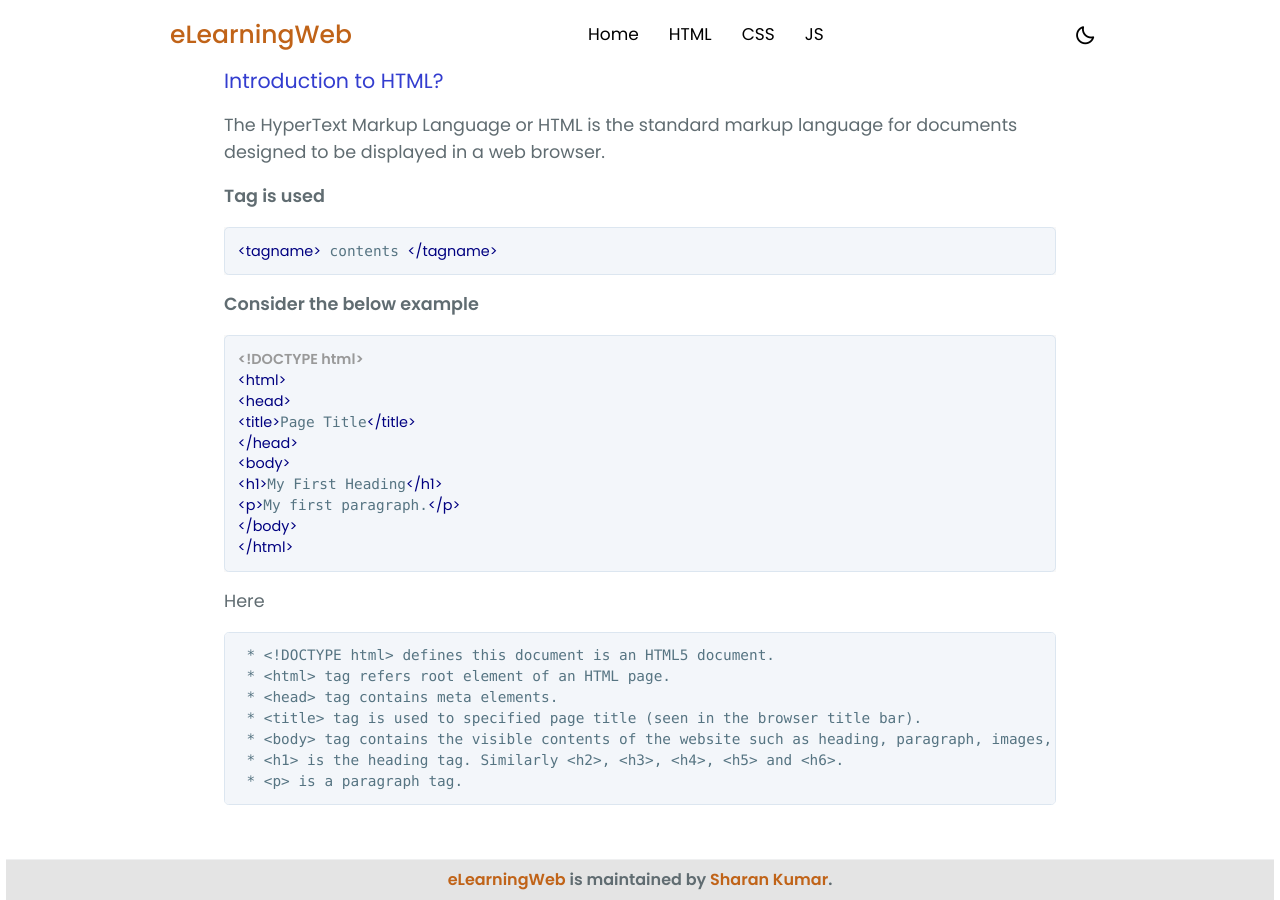
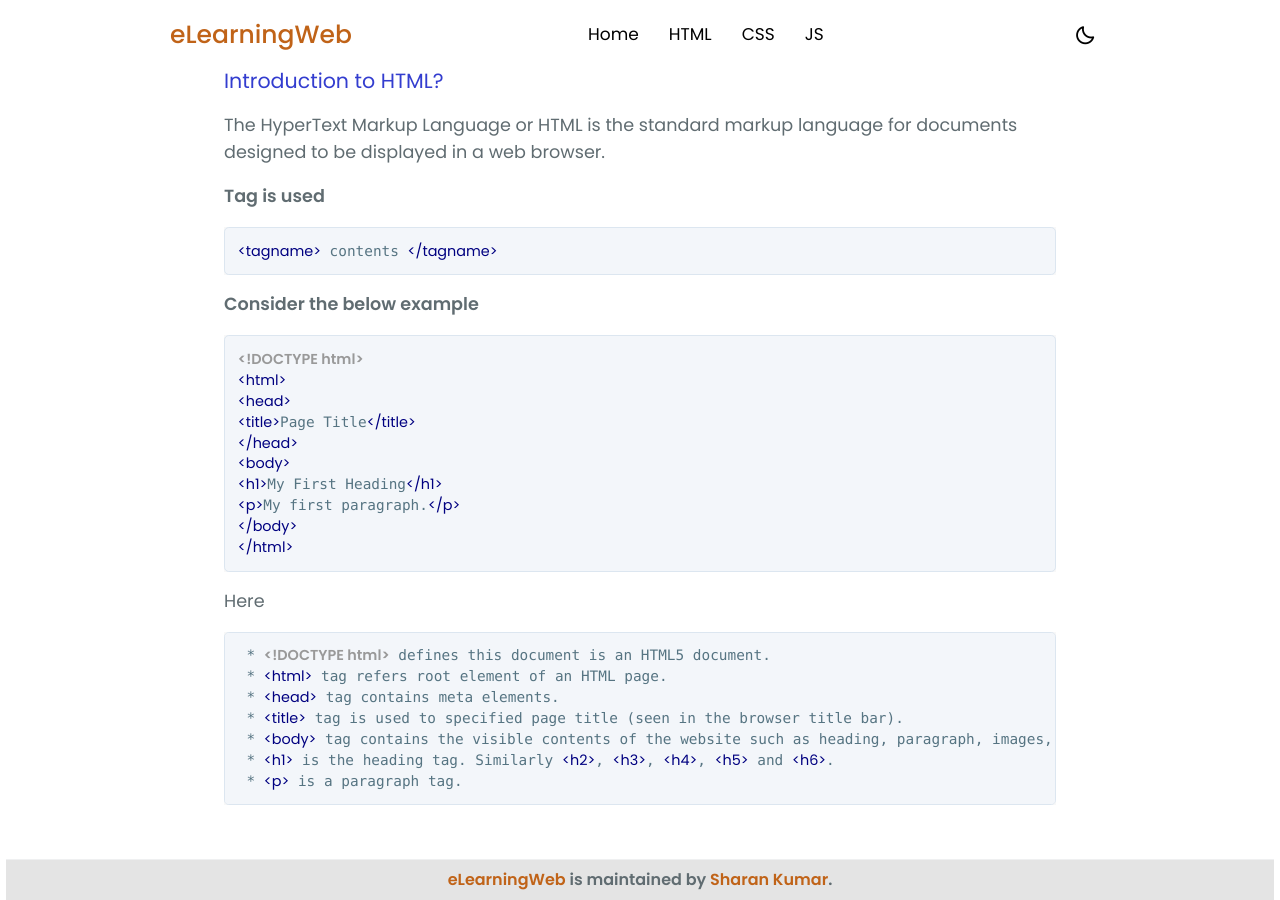
Before and after one commit to indian-sharan/webcode, a Jekyll site: the page built from about-html.md, in a window 1280 px wide and 900 px high, scrolled down 392 px. Built offline with Jekyll 4.4.1, drawn with Linux system fonts in a browser that asks for light colours.

Commit message:
Update about-html.md

````diff
--- a/about-html.md
+++ b/about-html.md
@@ -27,7 +27,7 @@ The HyperText Markup Language or HTML is the standard markup language for docume
 ```
 Here
 
-```code
+```html
  * <!DOCTYPE html> defines this document is an HTML5 document.
  * <html> tag refers root element of an HTML page.
  * <head> tag contains meta elements.
````
